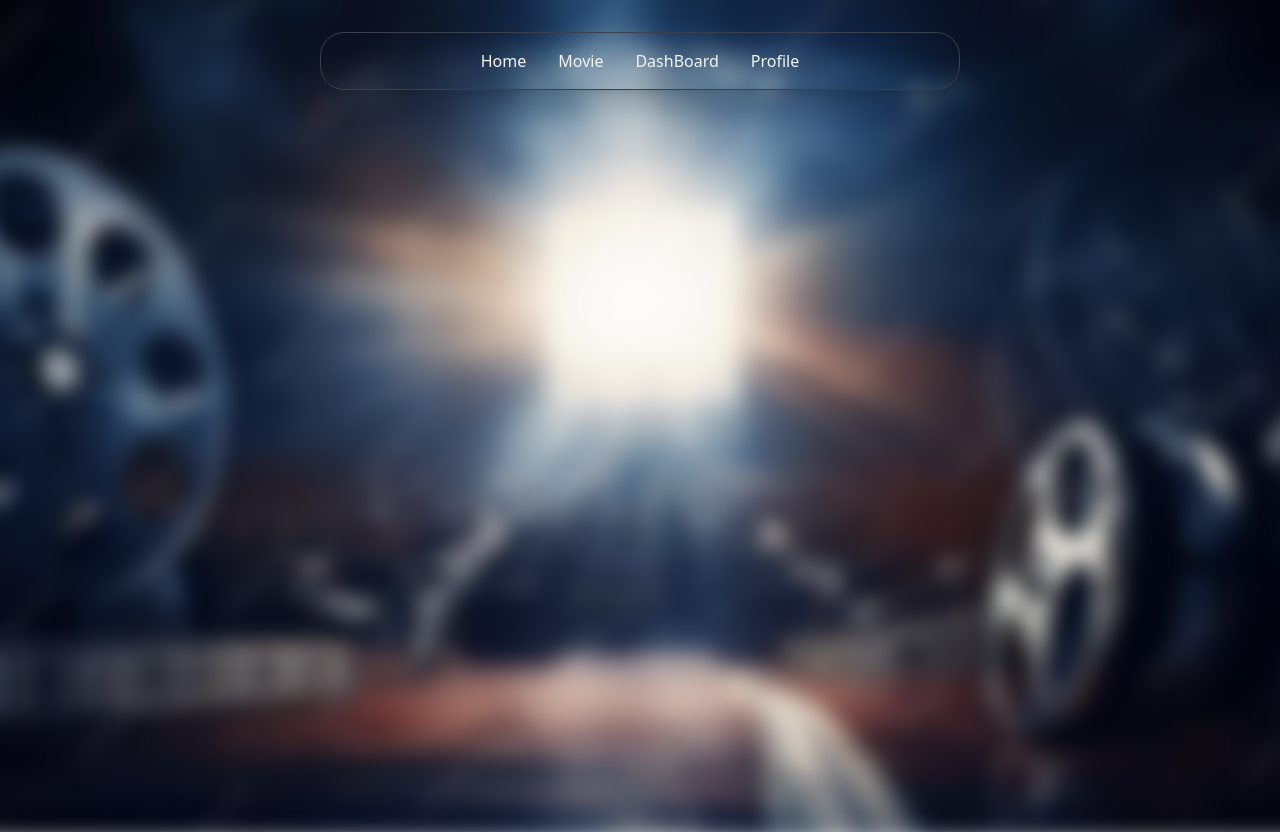
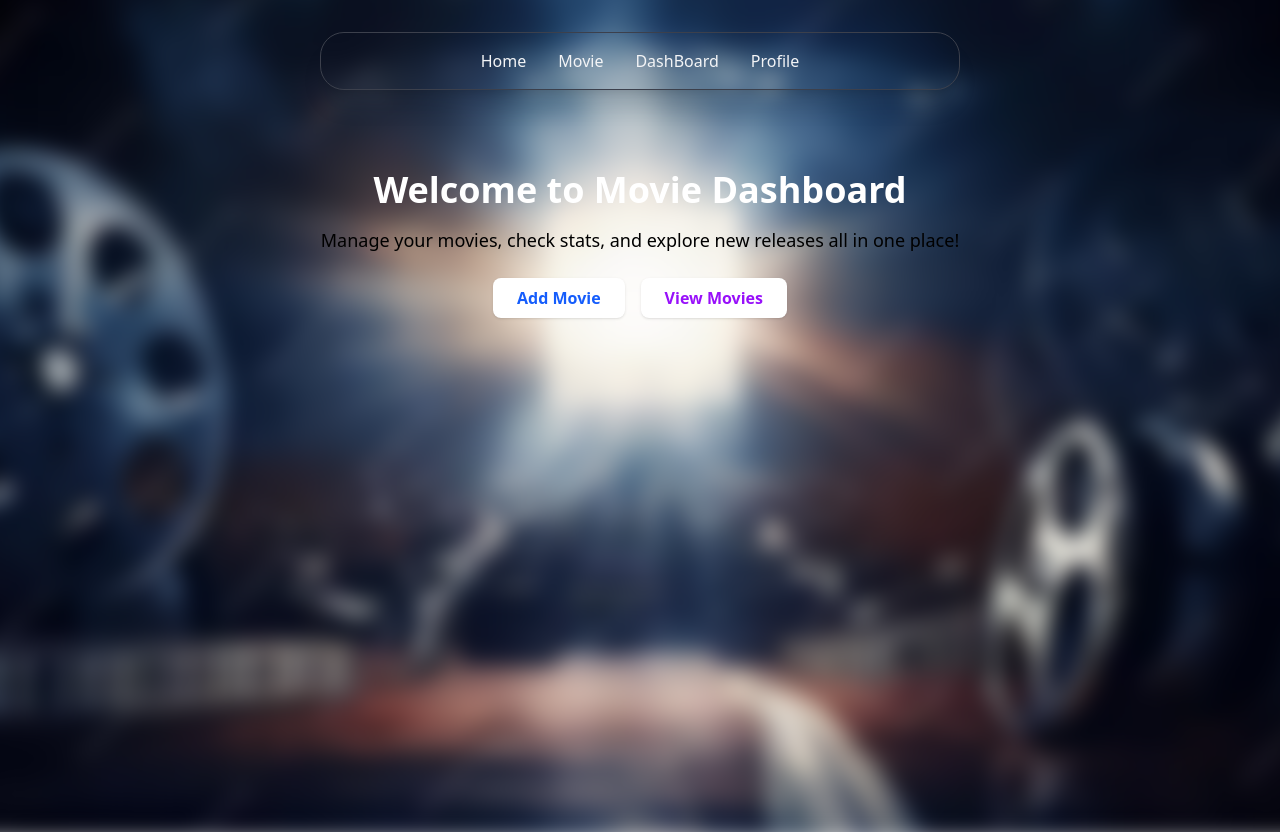
Before and after one commit to riteshvishwambhare/Movie_mania, a React (Vite) app: page /dashboard in a window 1280 px wide. Before the commit the page ends 800 px from the top, so only its background shows below. Built offline with nearby package versions, Linux system fonts and the light colour scheme.

Commit message:
addint item

```diff
--- a/index.html
+++ b/index.html
@@ -5,6 +5,7 @@
     <link rel="icon" type="image/svg+xml" href="/vite.svg" />
     <meta name="viewport" content="width=device-width, initial-scale=1.0" />
     <title>movie-mania</title>
+    <link rel="stylesheet" href="https://cdnjs.cloudflare.com/ajax/libs/font-awesome/7.0.1/css/all.min.css" integrity="sha512-2SwdPD6INVrV/lHTZbO2nodKhrnDdJK9/kg2XD1r9uGqPo1cUbujc+IYdlYdEErWNu69gVcYgdxlmVmzTWnetw==" crossorigin="anonymous" referrerpolicy="no-referrer" />
   </head>
   <body>
     <div id="root">
--- a/src/App.jsx
+++ b/src/App.jsx
@@ -18,8 +18,9 @@ function App() {
           <Routes>
             <Route path='/' element={<Home/>}/>
               <Route path='/movies' element={<Movies/>}/>
+              <Route path='/profile' element={<Profile />} />
                <Route path="/dashboard" element={<DashBoard/>} >
-            <Route path='profile' element={<Profile />} />
+
         {/* <Route path='settings' element={<Settings />} /> */}
         </Route>
                 <Route path='*' element={<PageNotFound/>}/>
--- a/src/Pages/DashBoard.jsx
+++ b/src/Pages/DashBoard.jsx
@@ -1,14 +1,30 @@
-import React from 'react'
-import Navbar from '../component/Navbar'
+import React from 'react';
+import Navbar from '../component/Navbar';
 
 const DashBoard = () => {
   return (
-    <div>
-        <Navbar/>
+    <div className="min-h-screen from-blue-500 to-purple-600">
+      <Navbar />
 
+      <div className="flex flex-col items-center justify-center text-center py-20">
+        <h1 className="text-4xl font-bold text-white mb-4">
+          Welcome to Movie Dashboard
+        </h1>
+        <p className="text-black text-lg mb-6">
+          Manage your movies, check stats, and explore new releases all in one place!
+        </p>
 
+        <div className="flex gap-4">
+          <button className="bg-white text-blue-600 font-semibold px-6 py-2 rounded-lg shadow hover:bg-gray-200 transition">
+            Add Movie
+          </button>
+          <button className="bg-white text-purple-600 font-semibold px-6 py-2 rounded-lg shadow hover:bg-gray-200 transition">
+            View Movies
+          </button>
+        </div>
+      </div>
     </div>
-  )
+  );
 }
 
-export default DashBoard
+export default DashBoard;
--- a/src/Pages/Movies.jsx
+++ b/src/Pages/Movies.jsx
@@ -21,16 +21,20 @@ const options = {
 try {
 	const response = await axios.request(options);
     setMovie(response.data)
+
+    localStorage.setItem("movies", JSON.stringify(response.data));
+
+
 } catch (error) {
     console.error(error);
 }
-
-
 };
 
 fetchMovie()
 }, [])
 console.log(movie);
+
+
 
   return (
     <div>
@@ -38,7 +42,7 @@ console.log(movie);
 
       <div className="grid grid-cols-3 gap-6 p-6 mx-40 mt-8 text-white ">
         {movie?.map((movie) => (
-          <div key={movie.id} className="shadow-md p-4 rounded border border-[#3C404C] shadow-xl hover:shadow-xl">
+          <div key={movie.id} className="h-full shadow-md p-4 rounded border border-[#3C404C] shadow-xl hover:shadow-xl ">
 
             <img
              src={movie?.primaryImage}
@@ -53,6 +57,14 @@ console.log(movie);
             <p className="text-gray-400 text-sm mt-1">
               {movie.releaseDate}
             </p>
+
+            <button
+            onClick={()=> window.open(`https://www.imdb.com/title/tt27706593/${movie.id}/', "_blank"`)}
+            className="mt-4 w-full bg-blue-600 text-white py-2 px-4 rounded hover:bg-blue-700 transition-colors"
+            >
+            View on IMDB
+            </button>
+
           </div>
         ))}
       </div>
--- a/src/Pages/Profile.jsx
+++ b/src/Pages/Profile.jsx
@@ -1,10 +1,31 @@
 import React from 'react'
-
+import Navbar from '../component/Navbar'
 export const Profile = () => {
   return (
     <div>
+
            <Navbar/>
-          Profile
+            <div className='mt-6 border border-[#3C404C] rounded-3xl mx-40 p-4 hover:shadow' >
+      <h1 className=" flex justify-center text-4xl font-bold text-black mt-6">
+        <i class="fa-solid fa-circle-user"></i>
+      </h1>
+      <p className='flex justify-center text-black '>
+        profile
+      </p>
+      <h3 className='flex justify-center font-bold text-blue-400'> ID : Ritesh </h3>
+      <p className='flex justify-center font-bold text-black '>4 public playlists - 23 follower - 37 following</p>
+            </div>
+
+
+            <div  className='mt-6 border border-[#3C404C] rounded-3xl mx-40 p-4 hover:shadow' >
+      <h2 className='flex justify-center text-2xl font-bold text-black mt-6'>Your Playlists</h2>
+      <p className='flex justify-center text-black '>You have no playlists yet. Create your first playlist to start adding movies!</p>
+            </div>
+
+            <div  className='mt-6 border border-[#3C404C] rounded-3xl mx-40 p-4 hover:shadow' >
+            <h2 className='flex justify-center text-2xl font-bold text-black mt-6'>Favourite Movie</h2>
+            <h2 className='flex justify-center text-black'> You didnt add any movie </h2>
+            </div>
     </div>
   )
 }
--- /dev/null
+++ b/src/Pages/auth.jsx
@@ -0,0 +1,11 @@
+import React from 'react'
+
+const auth = () => {
+  return (
+    <div>
+
+    </div>
+  )
+}
+
+export default auth
--- a/vite.config.js
+++ b/vite.config.js
@@ -1,7 +1,8 @@
 import { defineConfig } from 'vite'
 import react from '@vitejs/plugin-react'
+import tailwindcss from '@tailwindcss/vite'
 
 
 export default defineConfig({
-  plugins: [react()],
+  plugins: [react() , tailwindcss(),],
 })
```
